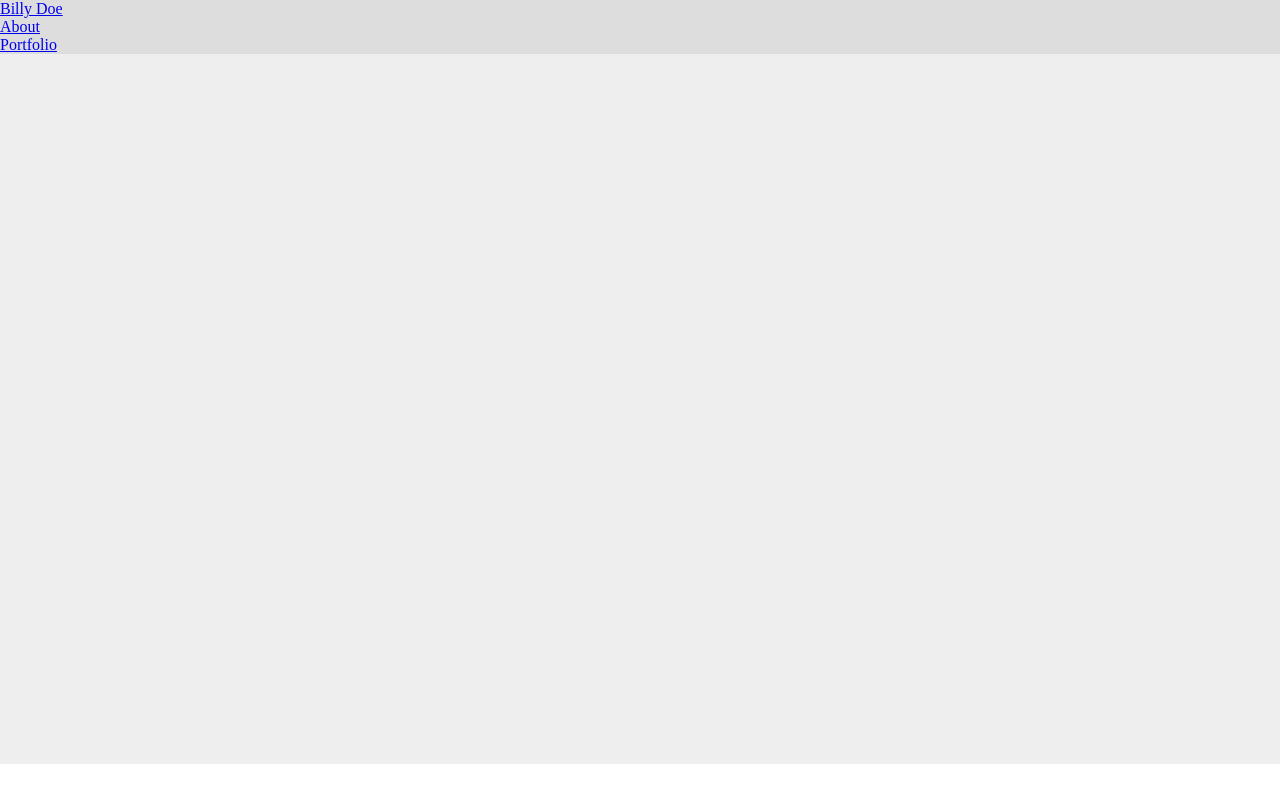
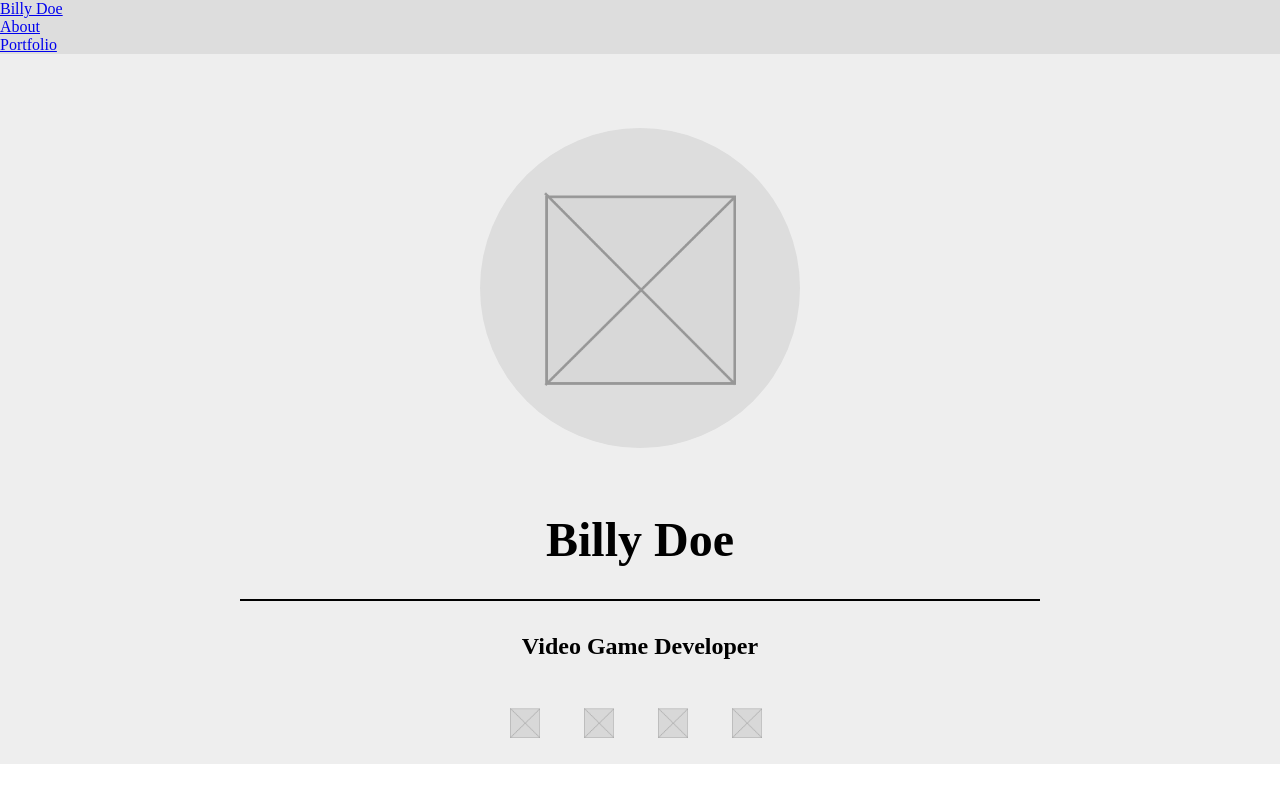
Before and after one commit to trioscollege/VGDDMed, a plain HTML site: page finished.html in a window 1280 px wide. Shown: the top 802 px of the page. Drawn offline with Linux system fonts and the light colour scheme.

Commit message:
WIP index + finished

```diff
--- a/finished.html
+++ b/finished.html
@@ -29,6 +29,28 @@
         <header>
             <section id="banner">
 
+                <div class="oval">
+                        <img src="images/placeholder.png">
+                    </div>
+
+                    <div class="text-center">
+                        <h1 id="large" class="text-uppercase">Billy Doe</h1>
+                    </div>
+
+                    <div class="seperator"></div>
+
+                    <h2 class="text-center">Video Game Developer</h2>
+
+                    <div class="socials">
+                        <ul>
+                            <li><a href=""><img src="images/placeholder.png"></li></a>
+                            <li><a href=""><img src="images/placeholder.png"></li></a>
+                            <li><a href=""><img src="images/placeholder.png"></li></a>
+                            <li><a href=""><img src="images/placeholder.png"></li></a>
+                        </ul>
+                    </div>
+
+                </section>
         </header>
 
         <!-- Meat of the page -->
```
Also changed, not shown: index.html (+1 -0 lines).
